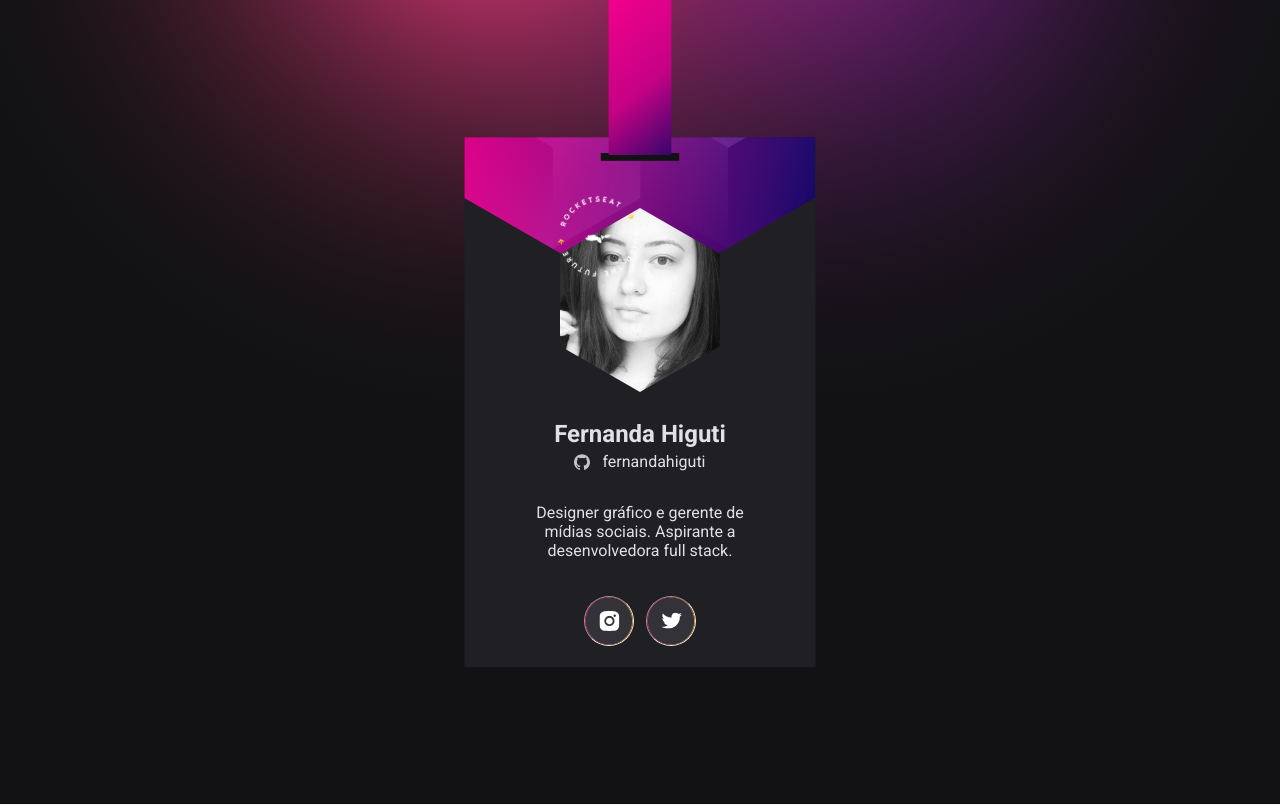
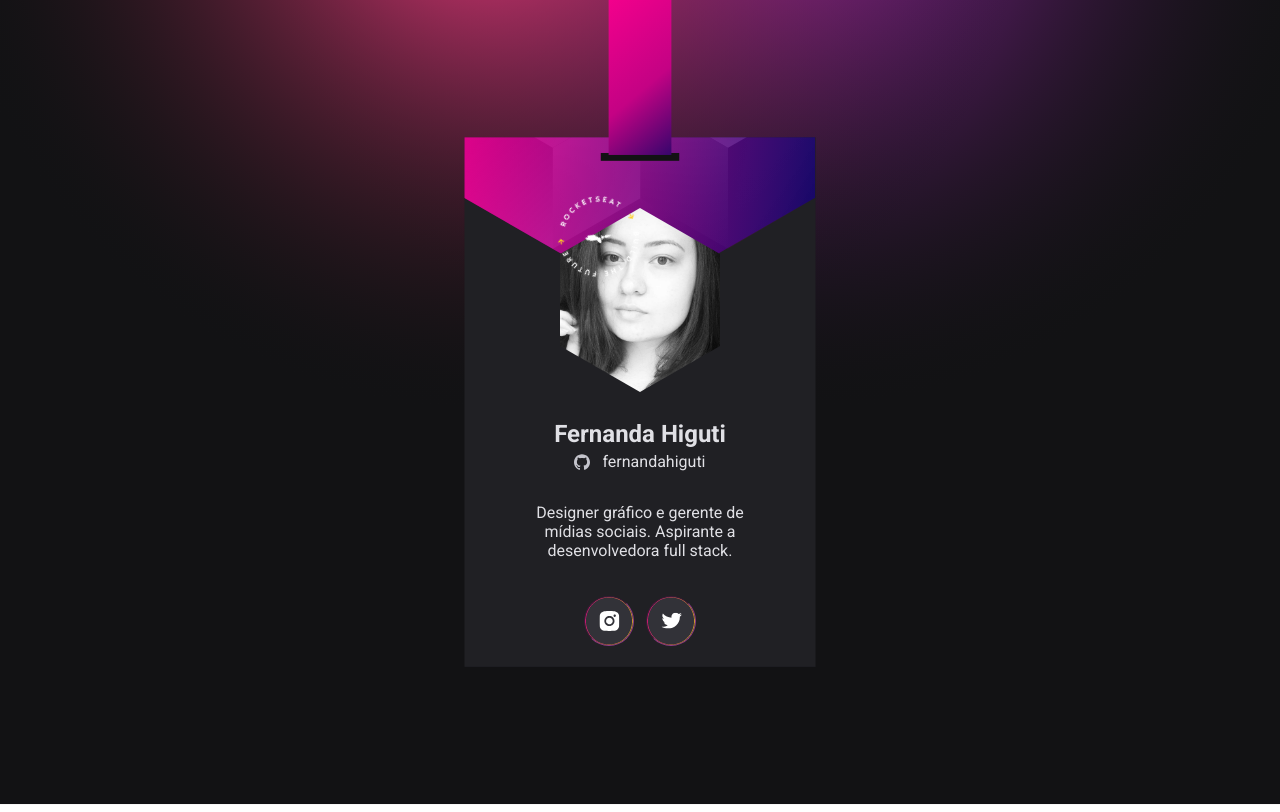
Before and after one commit to fernandahiguti/cracha-nlw, a plain HTML site: page index.html in a window 1280 px wide. Drawn offline with Linux system fonts and the light colour scheme; no server answers.

Commit message:
Update style.css

```diff
--- a/style.css
+++ b/style.css
@@ -101,7 +101,7 @@ ul {
   border-radius: 50%;
   border-width: 0.0070rem;
   border-style: inset;
-  color: var(--purple);
+  border-color: var(--purple);
 
 }
 
```
